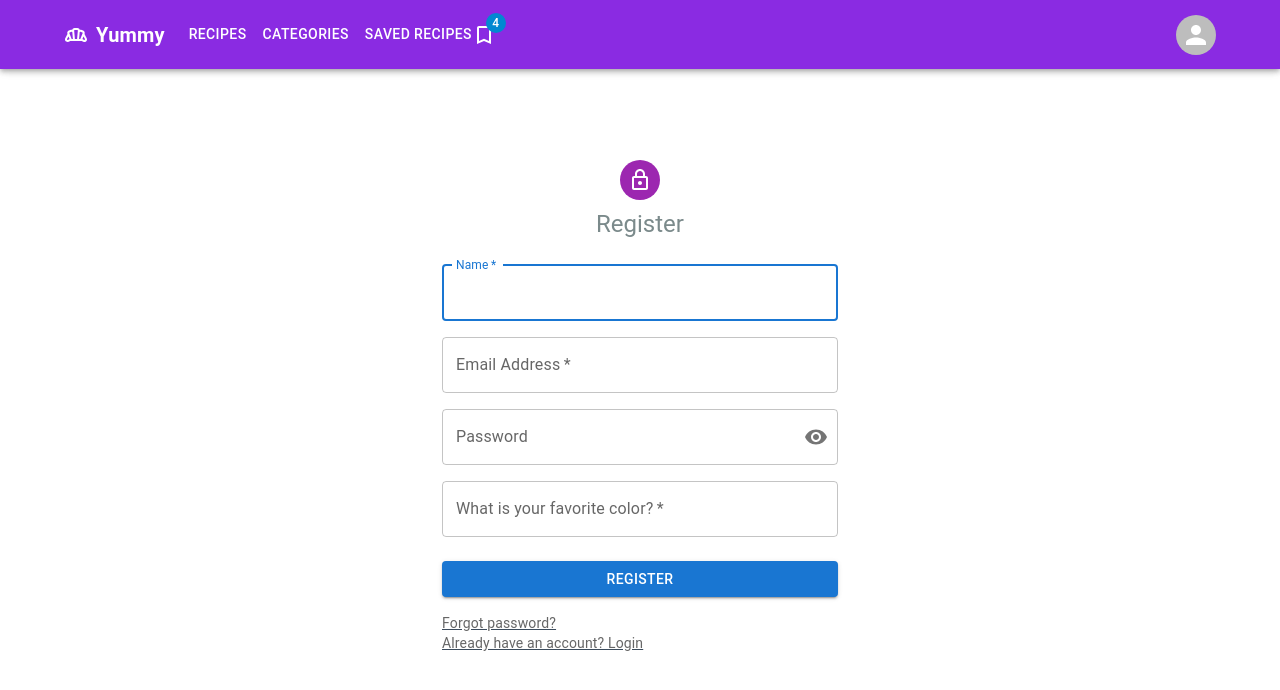
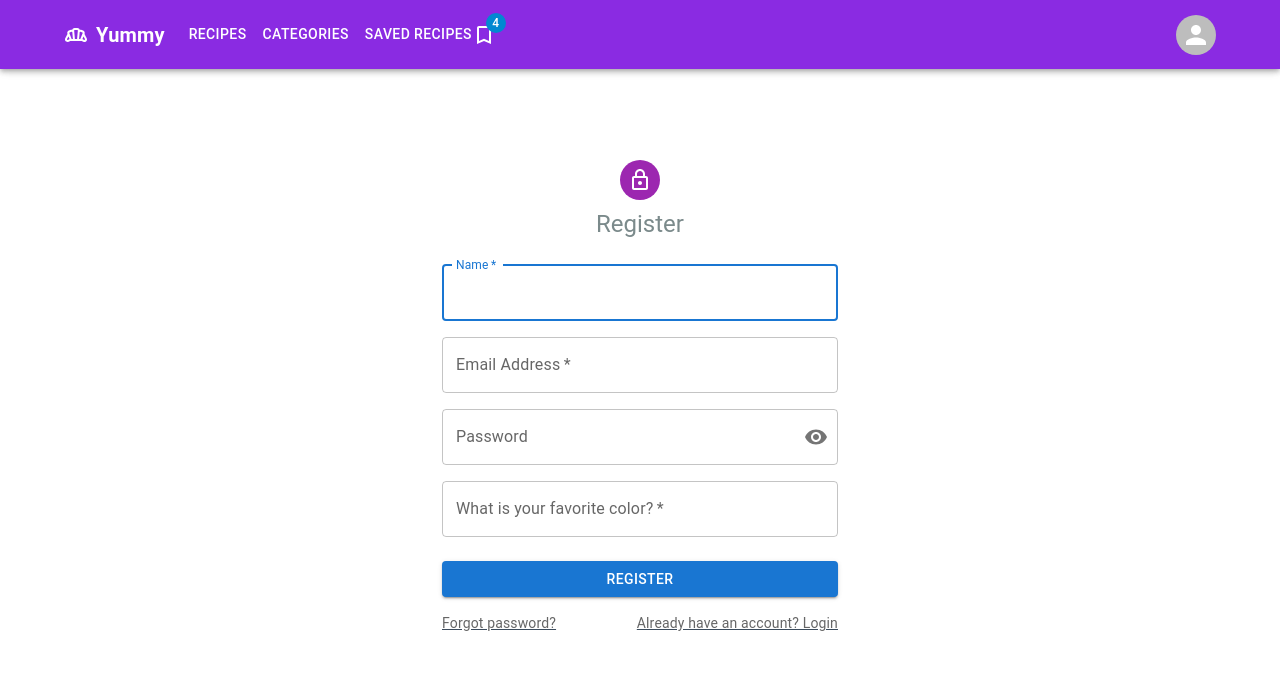
Before and after one commit to capo33/recipes-blog, a React (Create React App) app in the folder frontend/: page /register in a window 1280 px wide. Shown: the top 690 px of the page. Built offline with nearby package versions, Linux system fonts and the light colour scheme.

Commit message:
update login and register components

```diff
--- a/frontend/src/pages/Auth/Login.tsx
+++ b/frontend/src/pages/Auth/Login.tsx
@@ -137,15 +137,15 @@ const Login = () => {
           >
             Login
           </Button>
-          <Grid container justifyContent='space-around'>
-            <Grid item xs={12}>
+          <Grid container>
+            <Grid item xs>
               <Link to='/forgot-password'>
                 <Typography variant='body2' color='text.secondary'>
                   Forgot password?
                 </Typography>
               </Link>
             </Grid>
-            <Grid item xs={12}>
+            <Grid item>
               <Link to='/register'>
                 <Typography variant='body2' color='text.secondary'>
                   Don't have an account? Sign Up
--- a/frontend/src/pages/Auth/Register.tsx
+++ b/frontend/src/pages/Auth/Register.tsx
@@ -162,15 +162,15 @@ const Register = () => {
           >
             Register
           </Button>
-          <Grid container justifyContent='space-around'>
-            <Grid item xs={12}>
+          <Grid container>
+            <Grid item xs>
               <Link to='/forgot-password'>
               <Typography variant='body2' color='text.secondary'>
                   Forgot password?
                 </Typography>
               </Link>
             </Grid>
-            <Grid item xs={12}>
+            <Grid item>
               <Link to='/login'>
                 <Typography variant='body2' color='text.secondary'>
                   Already have an account? Login
```
